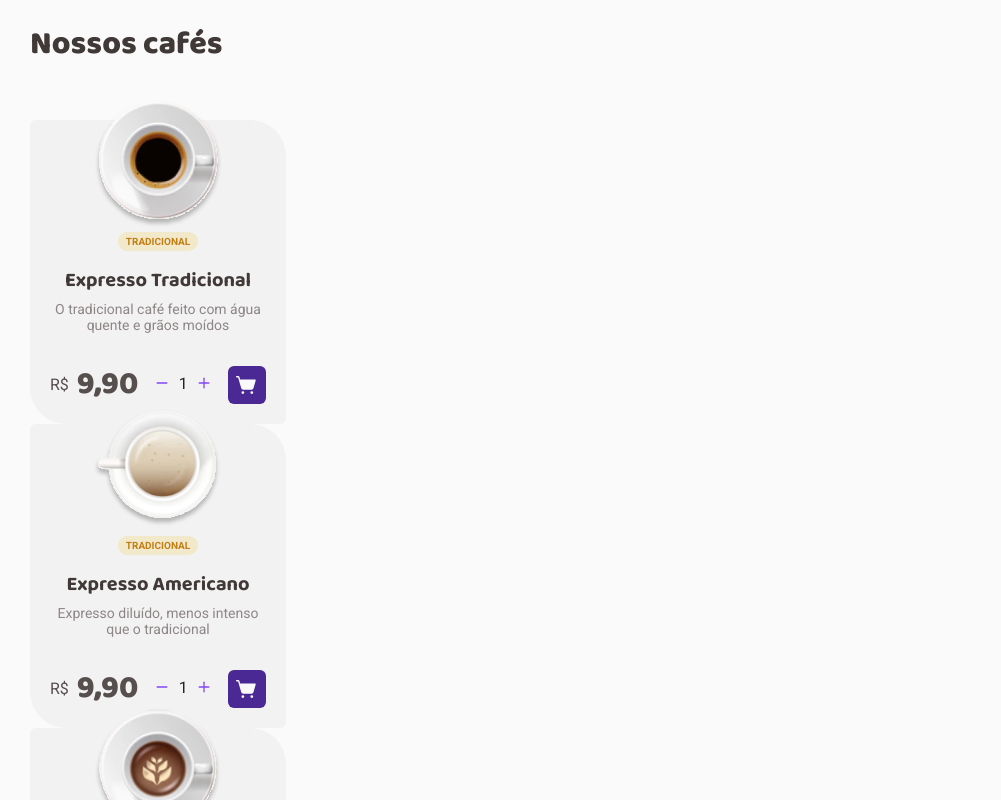
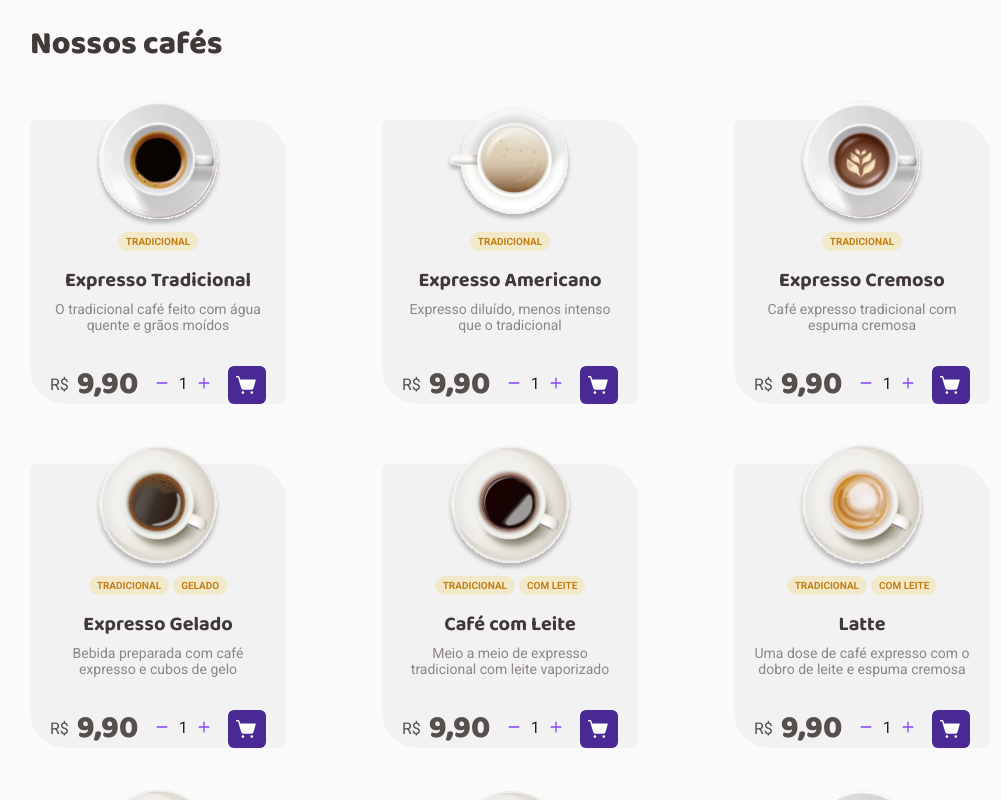
Before and after one commit to MartinGBB/coffee-delivery, a React (Vite) app: page / in a window 1280 px wide. Shown: the part 620-1420 px from the top of the page, without its empty margins (130-1131 px from the left). Built offline with nearby package versions, Linux system fonts and the light colour scheme.

Commit message:
fix: muda estilos de componente de produtos para o componente pai

```diff
--- a/src/pages/Home/components/Products/styles.ts
+++ b/src/pages/Home/components/Products/styles.ts
@@ -1,16 +1,6 @@
 import styled from 'styled-components'
 
 export const CardContainer = styled.div`
-  display: grid;
-  grid-template-columns: repeat(auto-fill, minmax(16rem, 16rem));
-  column-gap: 2rem;
-  justify-content: space-between;
-  row-gap: 2.5rem;
-
-  @media (max-width: 532px) {
-    justify-content: center;
-  }
-
   div {
     background: ${({ theme }) => theme['base-card']};
     max-width: 16rem;
--- a/src/pages/Home/index.tsx
+++ b/src/pages/Home/index.tsx
@@ -10,7 +10,6 @@ export function Home() {
       <ProductContainer>
         <h1>Nossos cafés</h1>
         <div>
-          {/* <Products products={productsData} /> */}
           {productsData.map((product) => (
             <Products key={product.id} product={product} />
           ))}
--- a/src/pages/Home/styles.ts
+++ b/src/pages/Home/styles.ts
@@ -5,8 +5,20 @@ export const HomeContainer = styled.div`
 `
 
 export const ProductContainer = styled.div`
+  margin: auto 10rem;
+
   > div {
     margin-bottom: 9.81rem;
+
+    display: grid;
+    grid-template-columns: repeat(auto-fill, minmax(16rem, 16rem));
+    column-gap: 2rem;
+    justify-content: space-between;
+    row-gap: 2.5rem;
+
+    @media (max-width: 532px) {
+      justify-content: center;
+    }
   }
 
   > h1 {
@@ -16,7 +28,6 @@ export const ProductContainer = styled.div`
     font-weight: 800;
     font-size: 2rem;
   }
-  margin: auto 10rem;
 
   @media (max-width: 1024px) {
     margin: auto 2rem;
```
